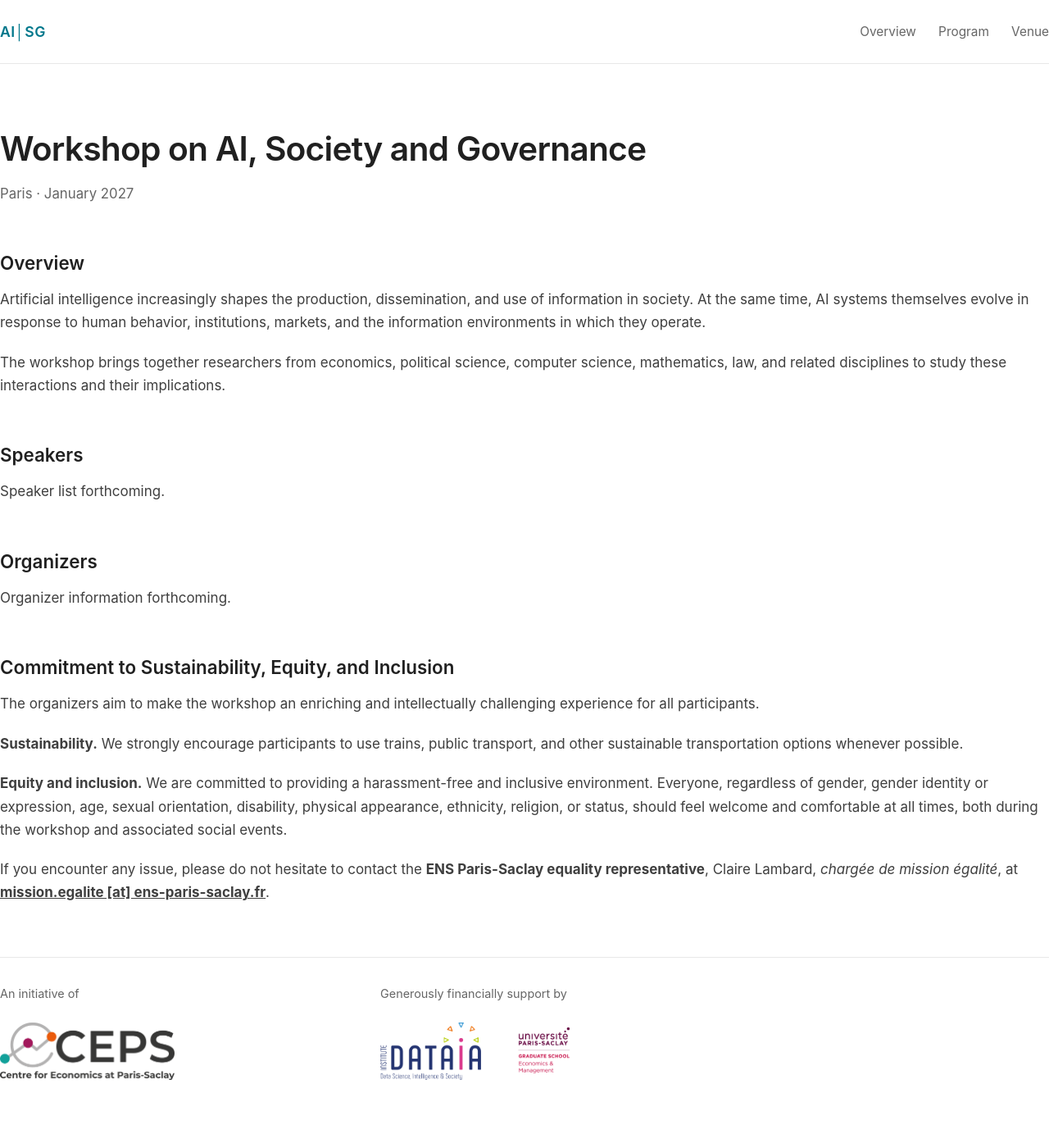
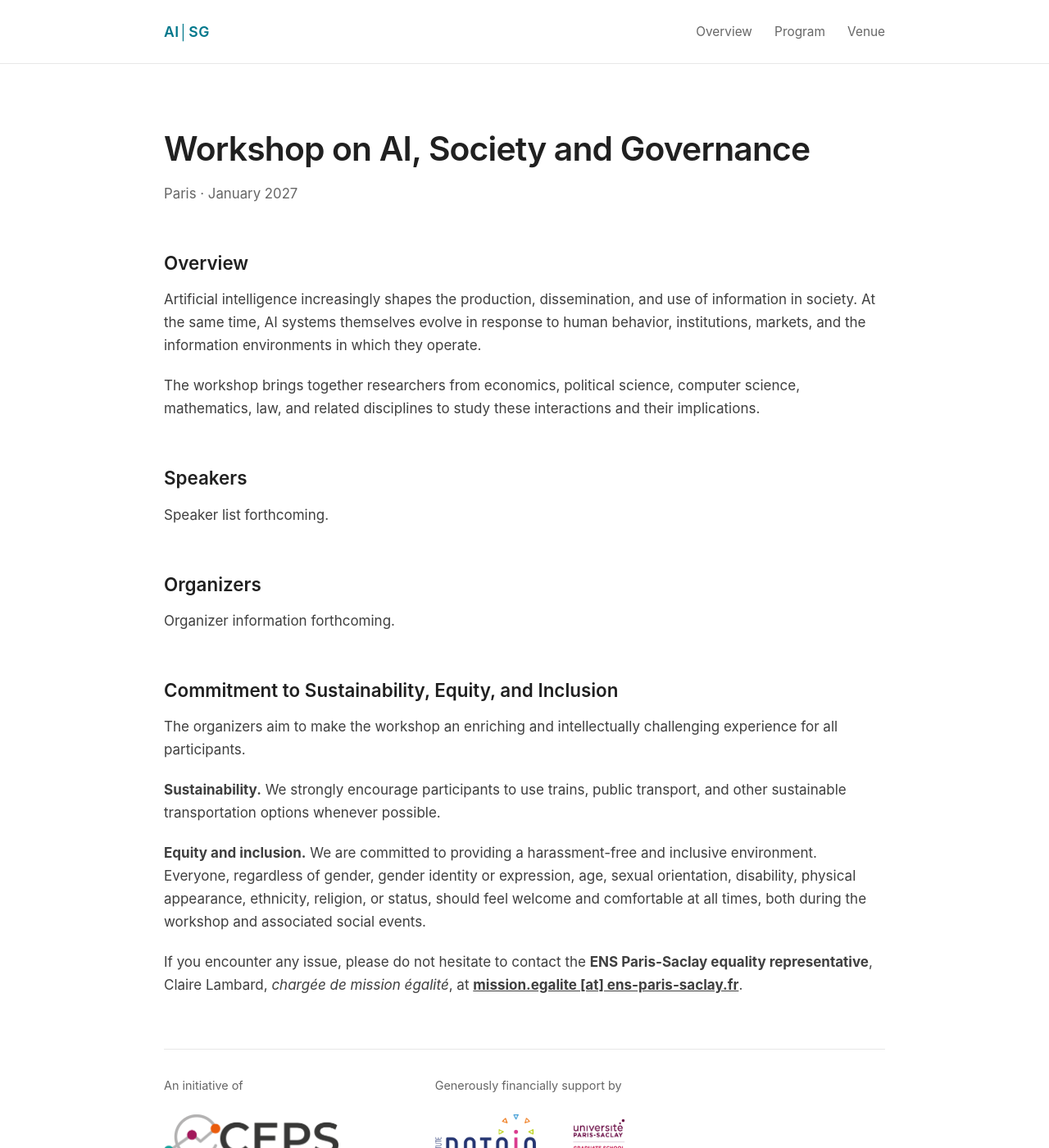
Before and after one commit to ai-society-governance/ai-society-governance.github.io, a Jekyll site: the page built from index.md, in a window 1280 px wide and 1400 px high. Shown: the whole window at 82% size. Built offline with Jekyll 4.4.1, drawn with Linux system fonts in a browser that asks for light colours; our own code applies the rules of GitHub Pages for plain Markdown files.

Commit message:
Update style.css

```diff
--- a/assets/css/style.css
+++ b/assets/css/style.css
@@ -9,6 +9,11 @@
 
 * {
   box-sizing: border-box;
+}
+
+.container {
+  width: min(90%, var(--max-width));
+  margin: 0 auto;
 }
 
 body {
```
